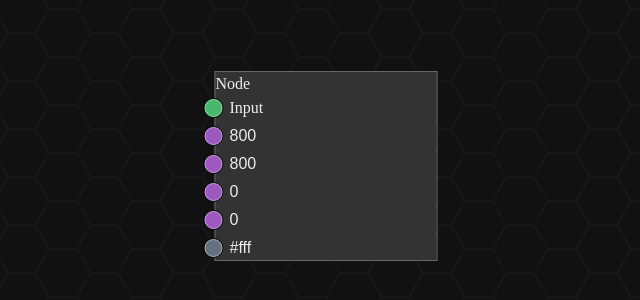
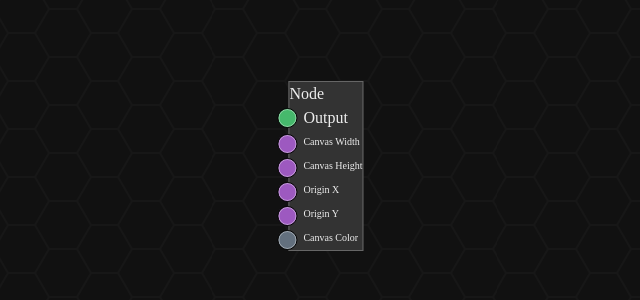
Before and after one commit to RobMayer/arcanigen, a React (Vite) app: page / in a window 1280 px wide. Shown: the part 234-534 px from the top of the page, without its empty margins (314-954 px from the left). Built offline with nearby package versions, Linux system fonts and the light colour scheme.

Commit message:
data types!

```diff
--- a/src/definitions/nodes/circleNode.tsx
+++ b/src/definitions/nodes/circleNode.tsx
@@ -1,25 +1,23 @@
 import { nanoid } from "nanoid";
 import { ArcaneGraph } from "../../util/structs/arcaneGraph";
-import { EvaluationPayload } from "../evaluation";
-import { SlotOf } from "../slots";
-import { AbstractNodeType, BaseDefinition } from "./abstractNode";
-import { Length } from "../dtatypes";
+import { AbstractNodeType } from "./abstractNode";
+import { DataType, DataTypes } from "../datatypes";
 
 type CircleDefinition = {
     inputs: {
-        radius: Length;
+        radius: DataType<"length">;
     };
     outputs: {
-        output: EvaluationPayload<"svg">;
+        output: DataType<"shape">;
     };
     payload: {
-        label: string;
-        radius: Length;
+        label: DataType<"string">;
+        radius: DataType<"length">;
     };
 };
 
 export const CircleNodeType = new (class extends AbstractNodeType<CircleDefinition> {
-    create(input: Partial<CircleDefinition["payload"]>, id: string = nanoid()): ArcaneGraph.NodeOf<CircleDefinition["payload"]> {
+    create(input: Partial<DataTypes.PayloadFor<CircleDefinition>>, id: string = nanoid()): ArcaneGraph.NodeOf<DataTypes.PayloadFor<CircleDefinition>> {
         return {
             id,
             in: {
@@ -38,23 +36,24 @@ export const CircleNodeType = new (class extends AbstractNodeType<CircleDefiniti
             type: "circle",
         };
     }
-    getSlots(node: ArcaneGraph.NodeOf<BaseDefinition["payload"]>): SlotOf<CircleDefinition["payload"]>[] {
+    getSlots(node: ArcaneGraph.NodeOf<DataTypes.PayloadFor<CircleDefinition>>): DataTypes.SlotFor<CircleDefinition>[] {
         return [
             {
                 type: "shape",
                 socketOut: "output",
                 label: "Output",
+                widget: "none",
             },
             {
                 type: "length",
                 socketIn: "radius",
-                widget: "length",
+                widget: "input",
                 label: "Radius",
                 property: "radius",
             },
         ];
     }
-    dependsOn<K extends keyof CircleDefinition["outputs"]>(node: ArcaneGraph.NodeOf<BaseDefinition["payload"]>, outSocket: K): (keyof CircleDefinition["inputs"])[] {
+    dependsOn<K extends "output">(node: ArcaneGraph.NodeOf<DataTypes.PayloadFor<CircleDefinition>>, outSocket: K): "radius"[] {
         return [];
     }
 })();
--- a/src/definitions/nodes/resultNode.tsx
+++ b/src/definitions/nodes/resultNode.tsx
@@ -1,33 +1,30 @@
 import { ArcaneGraph } from "../../util/structs/arcaneGraph";
-import { AbstractNodeType, BaseDefinition } from "./abstractNode";
-import { SlotOf } from "../slots";
+import { AbstractNodeType } from "./abstractNode";
 import { nanoid } from "nanoid";
-import { Length } from "../dtatypes";
+import { DataType, DataTypes } from "../datatypes";
 
 type ResultDefinition = {
     outputs: never;
     inputs: {
-        w: Length;
-        h: Length;
-        x: Length;
-        y: Length;
-        color: string;
+        input: DataType<"shape">;
+        w: DataType<"length">;
+        h: DataType<"length">;
+        x: DataType<"length">;
+        y: DataType<"length">;
+        color: DataType<"color">;
     };
     payload: {
-        label: string;
-        w: number;
-        h: number;
-        x: number;
-        y: number;
-        color: string;
+        label: DataType<"string">;
+        w: DataType<"length">;
+        h: DataType<"length">;
+        x: DataType<"length">;
+        y: DataType<"length">;
+        color: DataType<"color">;
     };
 };
 
 export const ResultNodeType = new (class extends AbstractNodeType<ResultDefinition> {
-    dependsOn<K extends ResultDefinition["outputs"]>(node: ArcaneGraph.NodeOf<BaseDefinition["payload"]>, outSocket: K): (keyof ResultDefinition["inputs"])[] {
-        return [];
-    }
-    create(input: Partial<ResultDefinition["payload"]>, id: ArcaneGraph.NodeId = nanoid()): ArcaneGraph.NodeOf<ResultDefinition["payload"]> {
+    create(input: Partial<DataTypes.PayloadFor<ResultDefinition>>, id: string = nanoid()): ArcaneGraph.NodeOf<DataTypes.PayloadFor<ResultDefinition>> {
         return {
             in: {
                 w: null,
@@ -38,10 +35,10 @@ export const ResultNodeType = new (class extends AbstractNodeType<ResultDefiniti
             },
             out: {},
             payload: {
-                w: 800,
-                h: 800,
-                x: 0,
-                y: 0,
+                w: { value: 800, unit: "px" },
+                h: { value: 800, unit: "px" },
+                x: { value: 0, unit: "px" },
+                y: { value: 0, unit: "px" },
                 color: "#fff",
                 label: "",
                 ...input,
@@ -50,58 +47,54 @@ export const ResultNodeType = new (class extends AbstractNodeType<ResultDefiniti
             id,
         };
     }
-    getSlots(node: ArcaneGraph.NodeOf<BaseDefinition["payload"]>): SlotOf<ResultDefinition["payload"]>[] {
+    getSlots(node: ArcaneGraph.NodeOf<DataTypes.PayloadFor<ResultDefinition>>): DataTypes.SlotFor<ResultDefinition>[] {
         return [
             {
                 type: "shape",
-                label: "Input",
+                label: "Output",
                 socketIn: "input",
+                widget: "none",
             },
             {
                 label: "Canvas Width",
-                type: "float",
+                type: "length",
                 socketIn: "w",
-                min: 0,
-                step: 1,
-                widget: "numberinput",
-                defaultValue: 800,
+                widget: "input",
                 property: "w",
             },
             {
                 label: "Canvas Height",
-                type: "float",
+                type: "length",
                 socketIn: "h",
-                min: 0,
-                step: 1,
-                widget: "numberinput",
-                defaultValue: 800,
+                widget: "input",
                 property: "h",
             },
             {
                 label: "Origin X",
-                type: "float",
+                type: "length",
                 socketIn: "x",
-                widget: "numberinput",
-                defaultValue: 0,
+                widget: "input",
                 property: "x",
             },
             {
                 label: "Origin Y",
-                type: "float",
+                type: "length",
                 socketIn: "y",
-                widget: "numberinput",
-                defaultValue: 0,
+                widget: "input",
                 property: "y",
             },
             {
                 label: "Canvas Color",
                 type: "color",
                 socketIn: "color",
-                widget: "color",
+                widget: "hex",
                 property: "color",
                 nullable: true,
                 alpha: true,
             },
         ];
     }
+    dependsOn<K extends string | number | symbol>(node: ArcaneGraph.NodeOf<DataTypes.PayloadFor<ResultDefinition>>, outSocket: K): ("w" | "h" | "x" | "y" | "color")[] {
+        return [];
+    }
 })();
--- a/src/features/nodeview/node.tsx
+++ b/src/features/nodeview/node.tsx
@@ -1,12 +1,11 @@
-import { useMemo } from "react";
+import { ReactNode, useMemo } from "react";
 import { NodeTypeRegistry } from "../../definitions";
 import { MainGraph } from "../../state/maingraph";
 import { ArcaneGraph } from "../../util/structs/arcaneGraph";
-import { SlotFor, SlotOf } from "../../definitions/slots";
-import { Widget } from "../../definitions/widgets";
 import styled from "styled-components";
 import { Socket } from "./socket";
-import { NodeType } from "../../definitions/nodes/abstractNode";
+import { AnyDefinition, NodeType } from "../../definitions/nodes/abstractNode";
+import { DataTypes } from "../../definitions/datatypes";
 
 export const GraphSlots = styled(({ nodeId, className }: { nodeId: string; className?: string }) => {
     const node = MainGraph.useNode(nodeId);
@@ -28,11 +27,22 @@ export const GraphSlots = styled(({ nodeId, className }: { nodeId: string; class
     gap: 4px;
 `;
 
-const GraphSlot = styled(({ slot, node, className }: { slot: SlotOf<any>; node: ArcaneGraph.NodeOf<any>; nodeType: NodeType; className?: string }) => {
+const GraphSlot = styled(({ slot, node, className }: { slot: DataTypes.AnySlot; node: ArcaneGraph.NodeOf<DataTypes.PayloadFor<AnyDefinition>>; nodeType: NodeType; className?: string }) => {
+    if (slot.type === "ui") {
+        // Todo: handle UI type slots
+        return null;
+    }
     return (
         <div className={className}>
-            {slot.socketIn ? <Socket nodeId={node.id} socketId={slot.socketIn} side={"in"} type={slot.type} /> : null}
-            <GraphWidget slot={slot} node={node} />
+            {"socketIn" in slot ? <Socket nodeId={node.id} socketId={slot.socketIn!} side={"in"} type={slot.type} /> : null}
+            {slot.widget === "none" || !slot.property ? (
+                <LabelBig>{slot.label}</LabelBig>
+            ) : (
+                <LabelSmall label={slot.label}>
+                    <GraphSlotChoice slot={slot} node={node} />
+                </LabelSmall>
+            )}
+            {"socketOut" in slot ? <Socket nodeId={node.id} socketId={slot.socketOut!} side={"out"} type={slot.type} /> : null}
         </div>
     );
 })`
@@ -40,35 +50,59 @@ const GraphSlot = styled(({ slot, node, className }: { slot: SlotOf<any>; node:
     gap: 6px;
 `;
 
-const GraphWidget = ({ slot, node }: { slot: SlotOf<any>; node: ArcaneGraph.NodeOf<any> }) => {
-    if (!("widget" in slot)) {
-        return slot.label;
+const LabelBig = styled.div``;
+
+const LabelSmall = styled(({ children, className, label }: { children: ReactNode; label: ReactNode; className?: string }) => {
+    return (
+        <div className={className}>
+            <div data-part={"label"}>{label}</div>
+            <div data-part={"contents"}>{children}</div>
+        </div>
+    );
+})`
+    display: grid;
+    grid-template-rows: auto 1fr;
+    & > [data-part="label"] {
+        font-size: 62.5%;
     }
+`;
 
-    switch (slot.widget) {
-        case "none":
-            return slot.label;
+const GraphSlotChoice = ({ slot, node }: { slot: DataTypes.SlotWidgetable; node: ArcaneGraph.NodeOf<DataTypes.PayloadFor<AnyDefinition>> }) => {
+    switch (slot.type) {
+        case "string":
+            return <WidgetString slot={slot} node={node} />;
+        case "length":
+        case "float":
+        case "integer":
         case "color":
-            return <WidgetColor slot={slot} node={node} connected={slot.socketIn ? node.in[slot.socketIn] === null : false} />;
-        case "numberinput":
-            return <WidgetFloat slot={slot} node={node} connected={slot.socketIn ? node.in[slot.socketIn] === null : false} />;
-        case "slider":
-            return <WidgetSlider slot={slot} node={node} connected={slot.socketIn ? node.in[slot.socketIn] === null : false} />;
+            return null;
     }
 };
 
-const WidgetColor = ({ slot, node, connected }: { slot: SlotFor<any, "color"> & Widget<"color">; node: ArcaneGraph.NodeOf<any>; connected: boolean }) => {
-    const pattern = useMemo(() => {
-        return `${slot.nullable ? "none|" : ""}#(?:[0-9a-fA-F]{${slot.alpha ? "4" : "3"}}|[0-9a-fA-F]{${slot.alpha ? "8" : "6"}})`;
-    }, [slot.alpha, slot.nullable]);
+const WidgetString = ({ slot, node }: { slot: DataTypes.SlotWithProperty<"string">; node: ArcaneGraph.NodeOf<DataTypes.PayloadFor<AnyDefinition>> }) => {
+    const connectedIn = slot.socketIn ? node.in[slot.socketIn] !== null : false;
+    const connectedOut = slot.socketOut ? (node.out[slot.socketOut]?.length ?? 0) !== 0 : false;
 
-    return <input type="text" pattern={pattern} value={node.payload[slot.property] as string} disabled={connected} />;
+    // todo: handleChange
+    switch (slot.widget) {
+        case "input":
+            return <input value={node.payload[slot.property] as string} disabled={connectedOut || connectedIn} />;
+    }
+    return <></>;
 };
 
-const WidgetFloat = ({ slot, node, connected }: { slot: SlotFor<any, "float"> & Widget<"numberinput">; node: ArcaneGraph.NodeOf<any>; connected: boolean }) => {
-    return <input type="number" min={slot.min} max={slot.max} step={slot.step} value={node.payload[slot.property]} disabled={connected} />;
-};
+// const WidgetColor = ({ slot, node, connected }: { slot: SlotFor<any, "color"> & Widget<"color">; node: ArcaneGraph.NodeOf<DataTypes.PayloadFor<BaseDefinition>>; connected: boolean }) => {
+//     const pattern = useMemo(() => {
+//         return `${slot.nullable ? "none|" : ""}#(?:[0-9a-fA-F]{${slot.alpha ? "4" : "3"}}|[0-9a-fA-F]{${slot.alpha ? "8" : "6"}})`;
+//     }, [slot.alpha, slot.nullable]);
 
-const WidgetSlider = ({ slot, node, connected }: { slot: SlotFor<any, "float"> & Widget<"slider">; node: ArcaneGraph.NodeOf<any>; connected: boolean }) => {
-    return <input type="number" min={slot.min} max={slot.max} step={slot.step} value={node.payload[slot.property]} disabled={connected} />;
-};
+//     return <input type="text" pattern={pattern} value={node.payload[slot.property] as string} disabled={connected} />;
+// };
+
+// const WidgetFloat = ({ slot, node, connected }: { slot: SlotFor<any, "float"> & Widget<"numberinput">; node: ArcaneGraph.NodeOf<DataTypes.PayloadFor<BaseDefinition>>; connected: boolean }) => {
+//     return <input type="number" min={slot.min} max={slot.max} step={slot.step} value={node.payload[slot.property]} disabled={connected} />;
+// };
+
+// const WidgetSlider = ({ slot, node, connected }: { slot: SlotFor<any, "float"> & Widget<"slider">; node: ArcaneGraph.NodeOf<DataTypes.PayloadFor<BaseDefinition>>; connected: boolean }) => {
+//     return <input type="number" min={slot.min} max={slot.max} step={slot.step} value={node.payload[slot.property]} disabled={connected} />;
+// };
--- a/src/features/nodeview/socket.tsx
+++ b/src/features/nodeview/socket.tsx
@@ -138,7 +138,8 @@ export const Socket = styled(({ side, socketId, nodeId, className, type }: { sid
     &[data-socketside="out"] {
         margin-right: -0.5lh;
     }
-    &[data-sockettype="float"] {
+    &[data-sockettype="float"],
+    &[data-sockettype="length"] {
         background: var(--style-base-purple);
     }
     &[data-sockettype="shape"] {
--- a/src/features/primary.tsx
+++ b/src/features/primary.tsx
@@ -6,7 +6,6 @@ import { DragPane } from "../components/wrappers/DragPane";
 import { DragMove } from "../components/wrappers/DragMove";
 import { Session } from "../state/session";
 import { useStable } from "../util/hooks/useStable";
-import { ArcaneGraph } from "../util/structs/arcaneGraph";
 import { GraphSlots } from "./nodeview/node";
 import { GraphConnectionProvider } from "./nodeview/socket";
 
--- a/src/state/maingraph.tsx
+++ b/src/state/maingraph.tsx
@@ -3,18 +3,17 @@ import { FastContextMember, useFastContextMember, useFastContextState } from "..
 import { ArcaneGraph } from "../util/structs/arcaneGraph";
 import { BaseDefinition } from "../definitions/nodes/abstractNode";
 import { NodeTypeRegistry } from "../definitions";
+import { DataTypes } from "../definitions/datatypes";
 
 // will eventually hold a container for node-type specific logic
 
 export namespace MainGraph {
-    export type BaseNode = BaseDefinition["payload"];
-
     export type PendingConnection = { scope: GraphId; node: string; socket: string; side: "in" | "out"; type: string };
     type GraphId = string;
     type XY = { x: number; y: number };
 
     type TheType = {
-        nodes: { [graphId: GraphId]: { [nodeId: ArcaneGraph.NodeId]: ArcaneGraph.NodeOf<BaseNode> } };
+        nodes: { [graphId: GraphId]: { [nodeId: ArcaneGraph.NodeId]: ArcaneGraph.NodeOf<DataTypes.PayloadFor<BaseDefinition>> } };
         nodeList: { [graphId: GraphId]: ArcaneGraph.NodeId[] };
         links: { [graphId: GraphId]: { [linkId: ArcaneGraph.LinkId]: ArcaneGraph.Link } };
         linkList: { [graphId: GraphId]: ArcaneGraph.LinkId[] };
@@ -101,7 +100,7 @@ export namespace MainGraph {
         return useSyncExternalStore(ctx.links.subscribe, selector);
     };
 
-    export const useNode = (id: string, graphId: string = "root"): ArcaneGraph.NodeOf<BaseNode> => {
+    export const useNode = (id: string, graphId: string = "root"): ArcaneGraph.NodeOf<DataTypes.PayloadFor<BaseDefinition>> => {
         const ctx = useContext(CTX)!;
 
         const selector = useCallback(() => {
```
Also changed, not shown: src/definitions/datatypes.ts (renamed from src/definitions/dtatypes.ts, +18 -3 lines), src/definitions/evaluation.ts (deleted, +0 -10 lines), src/definitions/nodes/abstractNode.tsx (+18 -14 lines), src/definitions/slots.ts (deleted, +0 -33 lines), src/definitions/widgets.ts (deleted, +0 -9 lines), src/definitions/slots2.ts (deleted).
